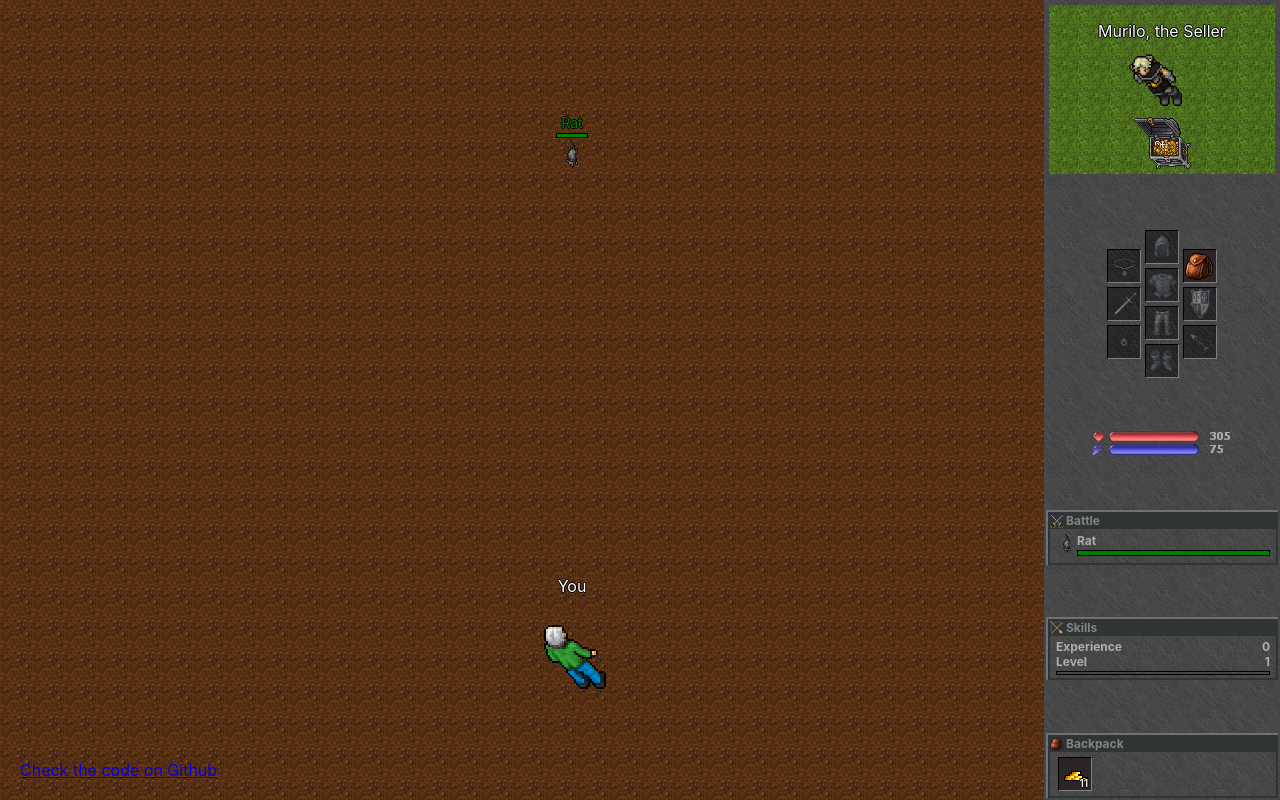
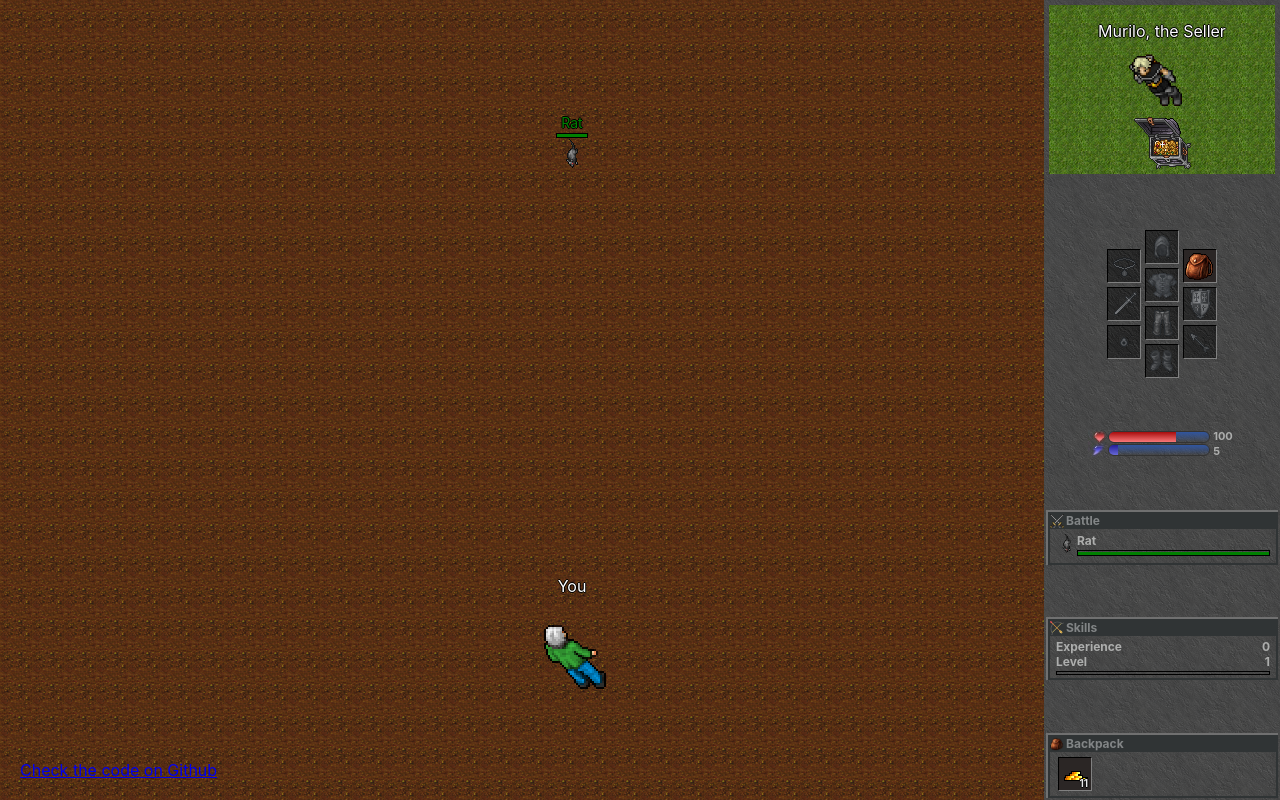
Before and after one commit to jeanbauer/tibia, a React (Create React App) app: page / in a window 1280 px wide. Built offline with nearby package versions, Linux system fonts and the light colour scheme.

Commit message:
Add Status bar

```diff
--- a/src/App.js
+++ b/src/App.js
@@ -20,6 +20,7 @@ function Sidebar(props) {
 }
 
 function App() {
+  const [status, setStatus] = useState({health:100, healthMax:150, mana:5, manaMax:55});
   const [gold, setGold] = useState(1);
   const [idleGold, setIdleGold] = useState(10);
   const [skills, setSkills] = useState({ xp: 0, level: 1 });
@@ -56,6 +57,8 @@ function App() {
 
   const onLevelUp = () => {
     const { xp, level } = skills;
+    const { healthMax, manaMax } = status;
+    setStatus({healthMax: healthMax + 30, health: healthMax + 30, manaMax: manaMax + 5, mana: manaMax + 5})
     setCharacterDamage(characterDamage + level);
     setSkills({ xp, level: level + 1 });
 
@@ -85,7 +88,7 @@ function App() {
       <Sidebar>
         <Store gold={gold} onPurchaseItem={onPurchaseItem} />
         <Equipment equipments={equipments} />
-        <StatusBar />
+        <StatusBar status={status} level={skills.level}/>
         <Battle hp={hp} attack={attack} level={skills.level} />
         <Skills onLevelUp={onLevelUp} xp={skills.xp} level={skills.level} />
         <Backpack gold={gold} />
--- a/src/components/skills/skills.css
+++ b/src/components/skills/skills.css
@@ -18,7 +18,8 @@
   margin-top: 2px;
 }
 
-.skills__bar__progress {
+.skills__bar__level {
+  transition: width 1s ease-in-out;
   background-color: red;
   height: 2px;
 }
--- a/src/components/skills/skills.js
+++ b/src/components/skills/skills.js
@@ -39,8 +39,8 @@ function Skills(props) {
 
         <div className="skills__bar">
           <div
-            style={{ width: `${xpProgress}%` }}
-            className="skills__bar__progress"
+            style={{ width: `${xpProgress}% ` }}
+            className="skills__bar__level"
           ></div>
         </div>
       </div>
--- /dev/null
+++ b/src/components/statusbar/statusbar.css
@@ -0,0 +1,54 @@
+.cropped {
+    width: 20px;
+    height: 27px;
+    overflow: hidden;
+}
+
+.cropped img{
+    margin-top: -2px;
+}
+
+
+.statusBar {
+  width: 100px;
+  height: 10px;
+  border-radius: 10px;
+  border: 1px solid #333;
+  margin: 1px 0;
+  background: rgb(57,99,185);
+  background: linear-gradient(180deg, rgba(48,85,159,1) 0%, rgba(47,85,162,0) 100%);
+}
+
+.health, .mana {
+    margin: 1px 3px;
+    font-weight: bold;
+    font-size: 11px;
+    color: #adaead;
+}
+
+.healthBar {
+  height: 10px;
+  background: rgb(59,0,0);
+  background: linear-gradient(180deg, rgba(167,12,12,1) 0%, rgba(249,119,120,1) 100%);
+  transition: width 1s ease-in-out;
+  border-top-left-radius: 10px;
+  border-bottom-left-radius: 10px;
+  border-top-right-radius: 0px;
+  border-bottom-right-radius: 0px;
+}
+
+.manaBar {
+  height: 10px;
+  background: rgb(59,0,0);
+  background: linear-gradient(180deg, rgba(35,29,150,1) 0%, rgba(103,104,214,1) 100%);
+  transition: width 1s ease-in-out;
+  border-top-left-radius: 10px;
+  border-bottom-left-radius: 10px;
+  border-top-right-radius: 0px;
+  border-bottom-right-radius: 0px;
+}
+
+.endBarStyle {
+  border-top-right-radius: 10px;
+  border-bottom-right-radius: 10px;
+}
--- a/src/components/statusbar/statusbar.js
+++ b/src/components/statusbar/statusbar.js
@@ -1,14 +1,39 @@
-import React from "react";
+import React, { useState } from "react";
 import statusbar from "./status_bar.png";
+import './statusbar.css';
 
-function StatusBar() {
+function StatusBar({status, level}) {
+  let healthBar = (status.health * 100) / status.healthMax;
+  let manaBar = (status.mana * 100) / status.manaMax;
+  let healthEndBarStyle = (healthBar > 99) ? 'endBarStyle' : '' ;
+  let manaEndBarStyle = (manaBar > 99) ? 'endBarStyle' : '' ;
+
   return (
-    <div
-      onClick={() => alert("It doesnt work yet! Send a Pull Request :P")}
-      className="flex center statusbar"
-    >
-      <img src={statusbar} />
+
+
+    <div className="flex center">
+      <div className="cropped">
+        <img src={statusbar} />
+      </div>
+      <div className="column center">
+        <div className='statusBar'>
+          <div className={'healthBar '+healthEndBarStyle} style={{'width': healthBar+'%'}}></div>
+        </div>
+        <div className='statusBar'>
+          <div className={'manaBar '+manaEndBarStyle} style={{'width': manaBar+'%'}}></div>
+        </div>
+      </div>
+      <div className="column center">
+        <div className='health'>
+          {status.health}
+        </div>
+        <div className='mana'>
+          {status.mana}
+        </div>
+      </div>
     </div>
+      // className="flex center statusbar"
+
   );
 }
 
```
